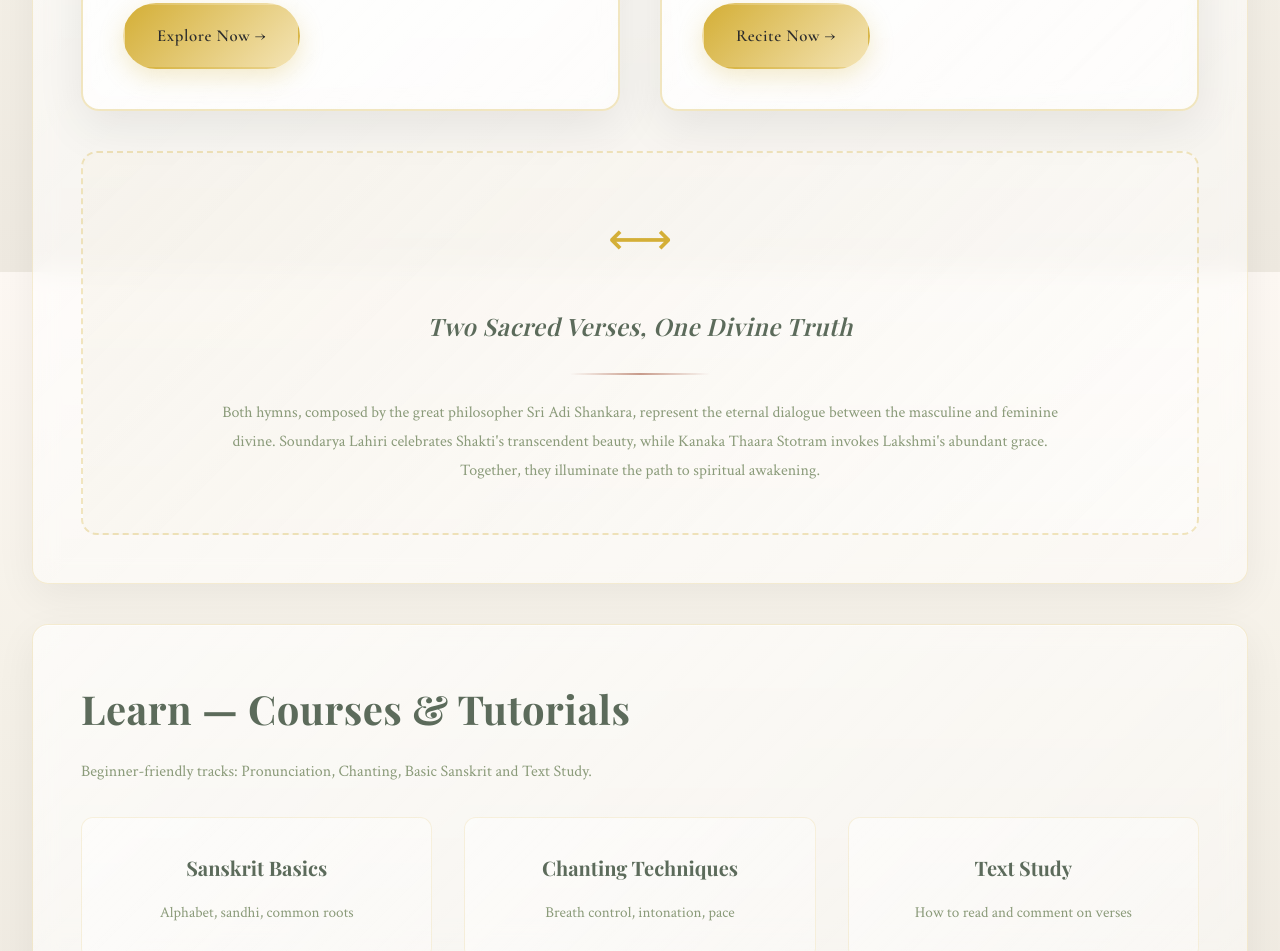
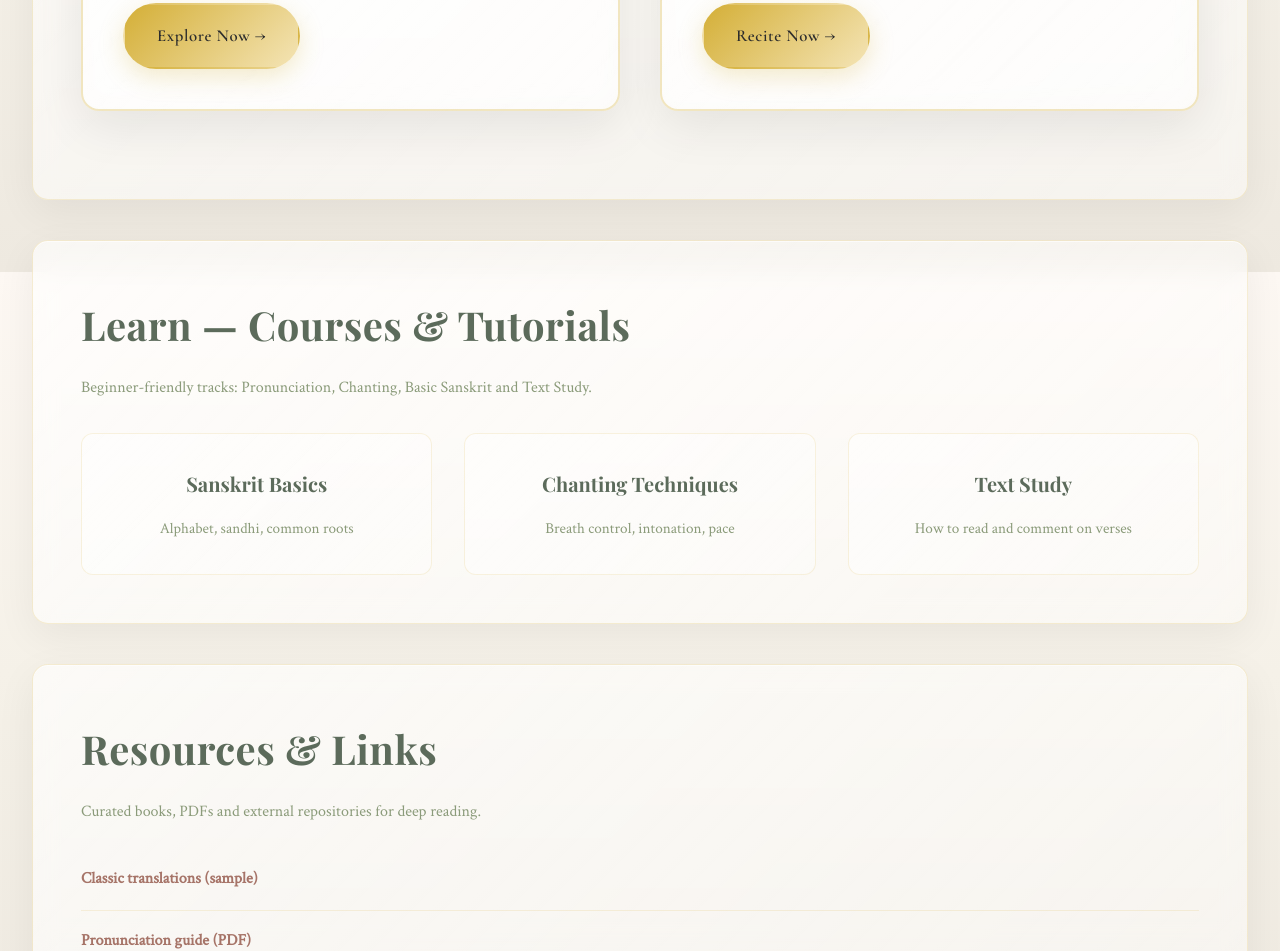
Before and after one commit to leomani2714/Vedaverse, a plain HTML site: page index.html in a window 1280 px wide. Shown: the part 5328-6279 px from the top of the page. Drawn offline with nearby package versions, Linux system fonts and the light colour scheme.

```diff
--- a/index.html
+++ b/index.html
@@ -1451,16 +1451,8 @@
                     </div>
                 </div>
 
-                <!-- Connection Bridge -->
-                <div class="sacred-bridge">
-                    <div class="bridge-icon">⟷</div>
-                    <p class="bridge-text">Two Sacred Verses, One Divine Truth</p>
-                    <div class="bridge-divider"></div>
-                    <p class="bridge-description">
-                        Both hymns, composed by the great philosopher Sri Adi Shankara, represent the eternal dialogue between the masculine and feminine divine. Soundarya Lahiri celebrates Shakti's transcendent beauty, while Kanaka Thaara Stotram invokes Lakshmi's abundant grace. Together, they illuminate the path to spiritual awakening.
-                    </p>
-                </div>
-            </section>
+
+                         </section>
 
             <section id="learn">
                 <h2>Learn — Courses & Tutorials</h2>
```
